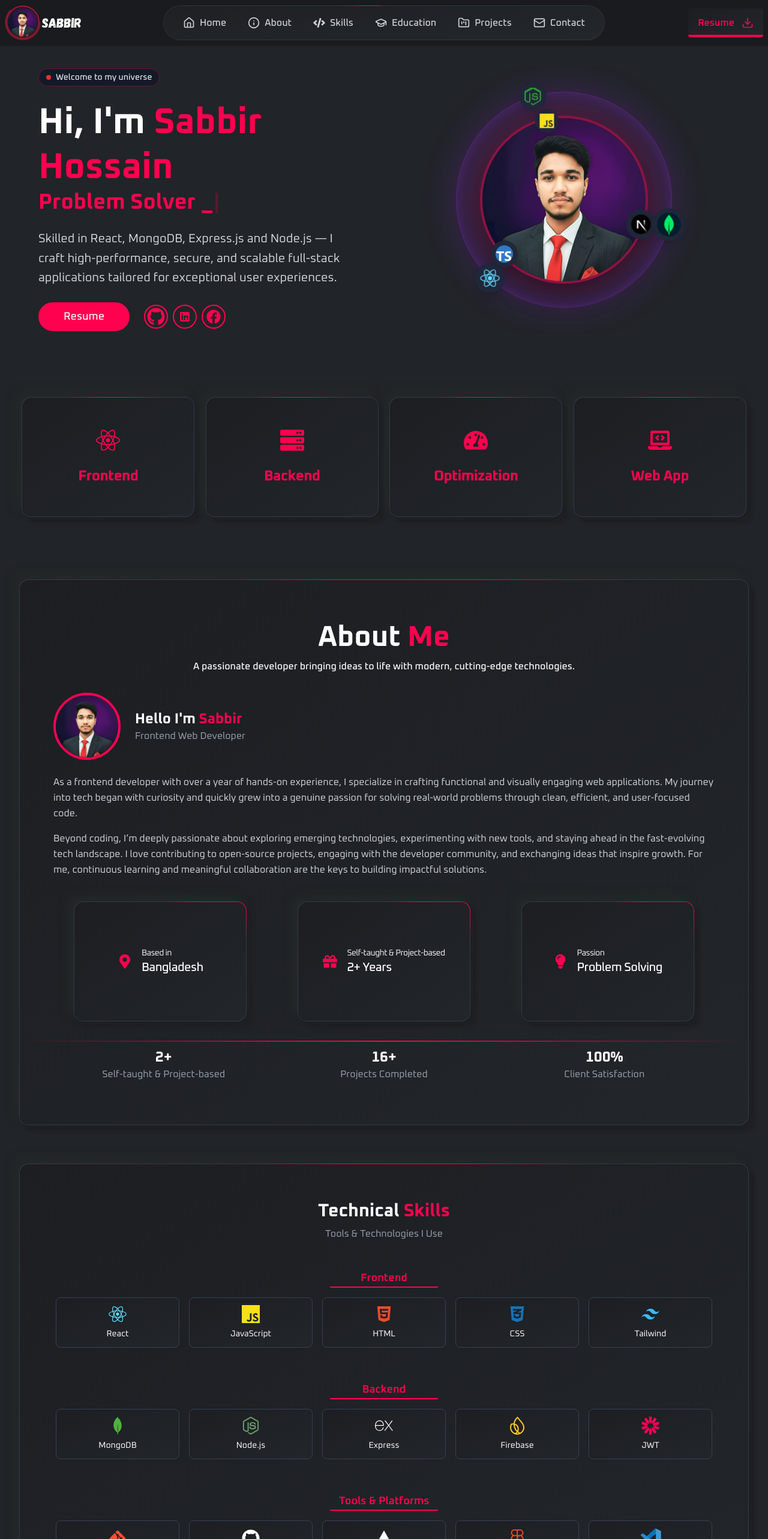
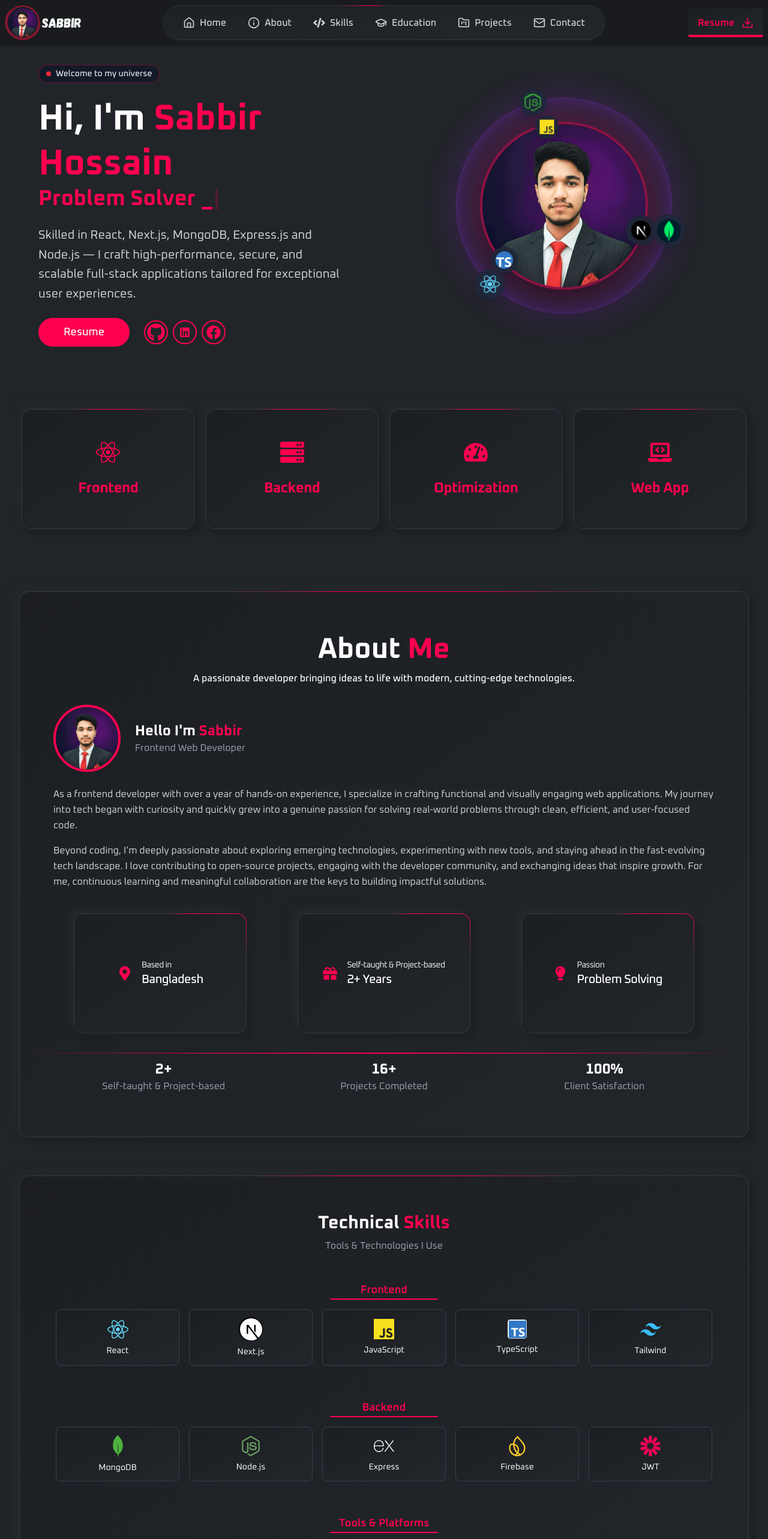
Before and after one commit to Sabbir-75/My-Portfolio, a React (Vite) app: page / in a window 1280 px wide. Shown: the top 2566 px of the page at 60% size. Built offline with nearby package versions, Linux system fonts and the light colour scheme.

Commit message:
skill section update

```diff
--- a/src/Components/Contact/Contact.jsx
+++ b/src/Components/Contact/Contact.jsx
@@ -20,7 +20,7 @@
                             alt="Profile"
                             className="w-full h-40 rounded-2xl object-cover shadow-md mb-6"
                         />
-                        <h2 className="text-2xl font-bold text-white">Sabbir Ahmed</h2>
+                        <h2 className="text-2xl font-bold text-white">Md. Sabbir Hossain</h2>
                         <p className="text-gray-200 font-medium mb-4">Frontend Web Developer</p>
                         <p className="text-gray-400 mb-6">
                             I’m passionate about building clean, user-friendly, and high-performance web applications that solve real-world problems.
--- a/src/Components/EducationQualification/EducationQualification.jsx
+++ b/src/Components/EducationQualification/EducationQualification.jsx
@@ -22,7 +22,7 @@
         location: 'Dhaka, Road, Jhenaidah 7300',
         duration: '2019 - 2023',
         details: [
-            { label: 'CGPA', value: '3.77 out of 4.00' },
+            { label: 'CGPA', value: '3.77 / 4.00' },
             { label: 'Department', value: 'CSE' }
         ]
     },
@@ -33,7 +33,7 @@
         location: 'Baragangdia, Daulatpur, Kushtia',
         duration: '2017 - 2018',
         details: [
-            { label: 'GPA', value: '4.61 out of 5.00' },
+            { label: 'GPA', value: '4.61 / 5.00' },
             { label: 'Group', value: 'SCIENCE' }
         ]
     },
@@ -42,13 +42,15 @@
 const EducationCard = ({ edu }) => (
     <div className="text-white">
         <div className="flex items-start gap-4">
-            <img src={edu.logo} alt={edu.institute} className="w-24 h-24 bg-white object-contain border border-pink-500 rounded-md" />
+            <img src={edu.logo} alt={edu.institute} className="w-20 h-20 bg-white object-contain border border-pink-500 rounded-md" />
             <div className='text-start'>
                 <h3 className="font-bold text-lg">{edu.degree}</h3>
                 <p className="text-base font-medium text-white">{edu.institute}</p>
                 <p className="text-sm mb-2 text-gray-200">{edu.location}</p>
-                <span className="inline-block mt-1 px-2 py-1  font-medium text-xs bg-purple-600 text-white rounded">{edu.duration}</span>
             </div>
+        </div>
+        <div className='flex justify-start -mt-2'>
+            <span className="inline-block mt-1 px-2 py-1  font-medium text-xs bg-purple-600 text-white rounded">{edu.duration}</span>
         </div>
         <div className="flex flex-wrap gap-4 mt-4">
             {edu.details.map((detail, idx) => (
--- a/src/Components/Hero/Hero.jsx
+++ b/src/Components/Hero/Hero.jsx
@@ -4,7 +4,6 @@
 import { useEffect, useRef } from "react";
 import Typed from "typed.js";
 import image from '../../assets/Black Simple Minimalist Professional Corporate Facebook Profile Picture.png'
-
 import Button2 from "../Button2/Button2";
 import { FaFacebook, FaLinkedin } from "react-icons/fa";
 import { FaGithub } from "react-icons/fa";
@@ -15,7 +14,6 @@
 const CoderProfileCard = () => {
     return (
         <div>
-            {/* <img src={image}/> */}
             <OrbitingSkills image={image}></OrbitingSkills>
         </div>
     );
@@ -70,7 +68,7 @@
 
 
                     <p className="text-gray-300 text-sm sm:text-lg lg:text-xl max-w-lg leading-relaxed">
-                        Skilled in React, MongoDB, Express.js and Node.js — I craft high-performance, secure, and scalable full-stack applications tailored for exceptional user experiences.
+                        Skilled in React, Next.js, MongoDB, Express.js and Node.js — I craft high-performance, secure, and scalable full-stack applications tailored for exceptional user experiences.
                     </p>
                     <div className="flex gap-3 md:gap-6 justify-between">
                         <div>
--- a/src/Components/TechnicalSkills/TechnicalSkills.jsx
+++ b/src/Components/TechnicalSkills/TechnicalSkills.jsx
@@ -1,5 +1,6 @@
 // components/TechnicalSkills.jsx
 import { FaReact, FaHtml5, FaCss3Alt, FaNodeJs, FaGitAlt, FaGithub, FaFigma } from "react-icons/fa";
+import { SiNextdotjs, SiTypescript } from "react-icons/si";
 import { SiJavascript, SiTailwindcss, SiExpress, SiMongodb, SiFirebase, SiJsonwebtokens, SiVercel, } from "react-icons/si";
 import vscode from "../../assets/png-transparent-visual-studio-code-hd-logo-removebg-preview.png"
 import SpotlightCard from "../New/New";
@@ -7,25 +8,40 @@
 
 const skills = {
     frontend: [
-        { icon: <FaReact size={30} color="#61DAFB" />, name: "React" },
-        { icon: <SiJavascript size={30} color="#F7DF1E" />, name: "JavaScript" },
-        { icon: <FaHtml5 size={30} color="#E34F26" />, name: "HTML" },
-        { icon: <FaCss3Alt size={30} color="#1572B6" />, name: "CSS" },
-        { icon: <SiTailwindcss size={30} color="#38BDF8" />, name: "Tailwind" },
+        { icon: <FaReact size={35} color="#61DAFB" />, name: "React" },
+        {
+        icon: (
+            <div className="w-10 h-10 rounded-full flex items-center justify-center bg-black rounded">
+                <SiNextdotjs size={37} color="white" />
+            </div>
+        ),
+        name: "Next.js",
+    },
+        { icon: <SiJavascript size={34} color="#F7DF1E" />, name: "JavaScript" },
+
+    {
+        icon: (
+            <div className="w-8 h-8 rounded-sm flex items-center justify-center bg-white rounded border border-gray-300">
+                <SiTypescript size={29} color="#3178C6" />
+            </div>
+        ),
+        name: "TypeScript",
+    },
+        { icon: <SiTailwindcss size={35} color="#38BDF8" />, name: "Tailwind" },
 
     ],
     backend: [
-        { icon: <SiMongodb size={30} color="#4DB33D" />, name: "MongoDB" },
-        { icon: <FaNodeJs size={30} color="#68A063" />, name: "Node.js" },
-        { icon: <SiExpress size={30} color="#FFFFFF" />, name: "Express" },
-        { icon: <SiFirebase size={30} color="#FFCA28" />, name: "Firebase" },
-        { icon: <SiJsonwebtokens size={30} color="#F50057" />, name: "JWT" },
+        { icon: <SiMongodb size={37} color="#4DB33D" />, name: "MongoDB" },
+        { icon: <FaNodeJs size={34} color="#68A063" />, name: "Node.js" },
+        { icon: <SiExpress size={34} color="#FFFFFF" />, name: "Express" },
+        { icon: <SiFirebase size={34} color="#FFCA28" />, name: "Firebase" },
+        { icon: <SiJsonwebtokens size={34} color="#F50057" />, name: "JWT" },
     ],
     tools: [
-        { icon: <FaGitAlt size={30} color="#F05032" />, name: "Git" },
-        { icon: <FaGithub size={30} color="#FFFFFF" />, name: "Github" },
-        { icon: <SiVercel size={30} color="#FFFFFF" />, name: "Vercel" },
-        { icon: <FaFigma size={30} color="#F24E1E" />, name: "Figma" },
+        { icon: <FaGitAlt size={34} color="#F05032" />, name: "Git" },
+        { icon: <FaGithub size={34} color="#FFFFFF" />, name: "Github" },
+        { icon: <SiVercel size={34} color="#FFFFFF" />, name: "Vercel" },
+        { icon: <FaFigma size={34} color="#F24E1E" />, name: "Figma" },
     ],
 };
 
```
